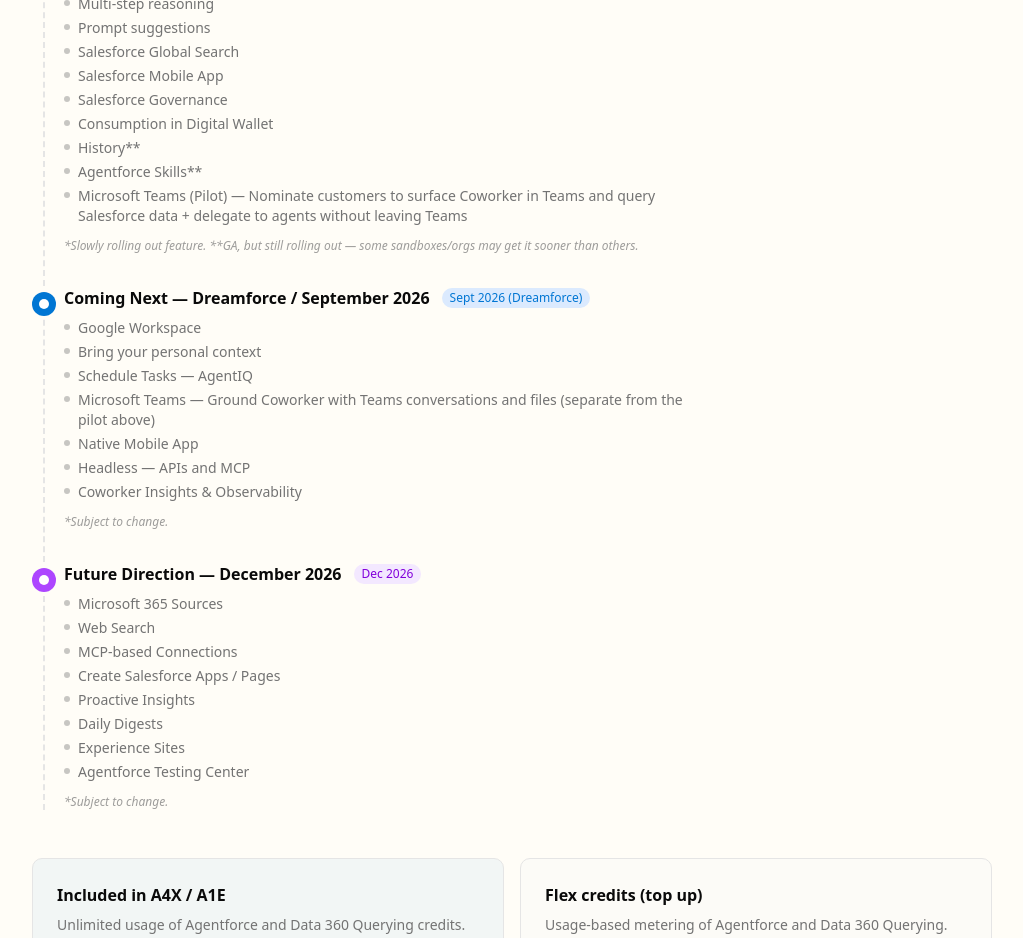
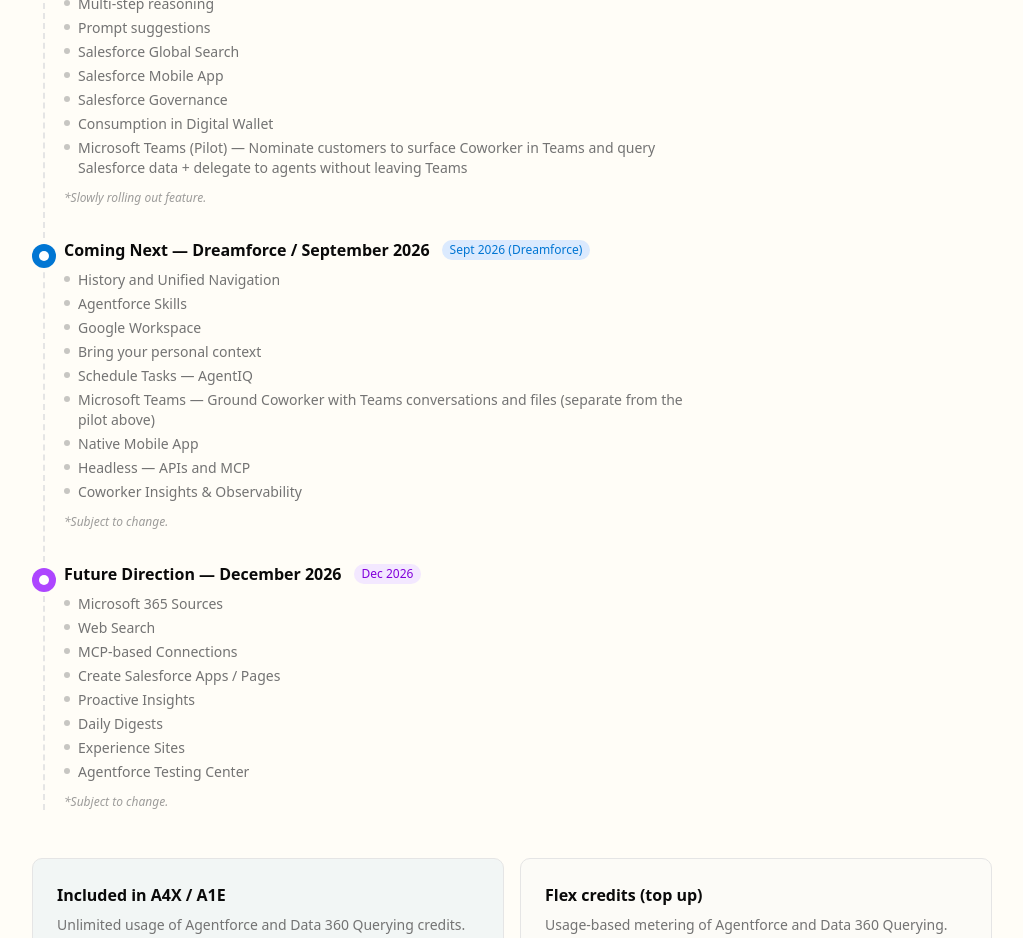
Before and after one commit to ccharlton-sketch/agentforce-coworker-playbook, a Next.js app: page / in a window 1280 px wide. Shown: the part 9240-10178 px from the top of the page, without its empty margins (248-1271 px from the left). Built offline with nearby package versions, Linux system fonts and the light colour scheme.

Commit message:
Move History and Agentforce Skills out of GA into Sept/Dreamforce roadmap
History is not GA yet; ships with Unified Navigation at Dreamforce/EOS.
Skills remains beta (customer sign-up), not GA — moved to same milestone.

```diff
--- a/src/app/_components/section-roadmap.tsx
+++ b/src/app/_components/section-roadmap.tsx
@@ -22,17 +22,17 @@
       "Salesforce Mobile App",
       "Salesforce Governance",
       "Consumption in Digital Wallet",
-      "History**",
-      "Agentforce Skills**",
       "Microsoft Teams (Pilot) — Nominate customers to surface Coworker in Teams and query Salesforce data + delegate to agents without leaving Teams",
     ],
-    footnote: "*Slowly rolling out feature. **GA, but still rolling out — some sandboxes/orgs may get it sooner than others.",
+    footnote: "*Slowly rolling out feature.",
   },
   {
     date: "Sept 2026 (Dreamforce)",
     status: "upcoming" as const,
     title: "Coming Next — Dreamforce / September 2026",
     items: [
+      "History and Unified Navigation",
+      "Agentforce Skills",
       "Google Workspace",
       "Bring your personal context",
       "Schedule Tasks — AgentIQ",
```
